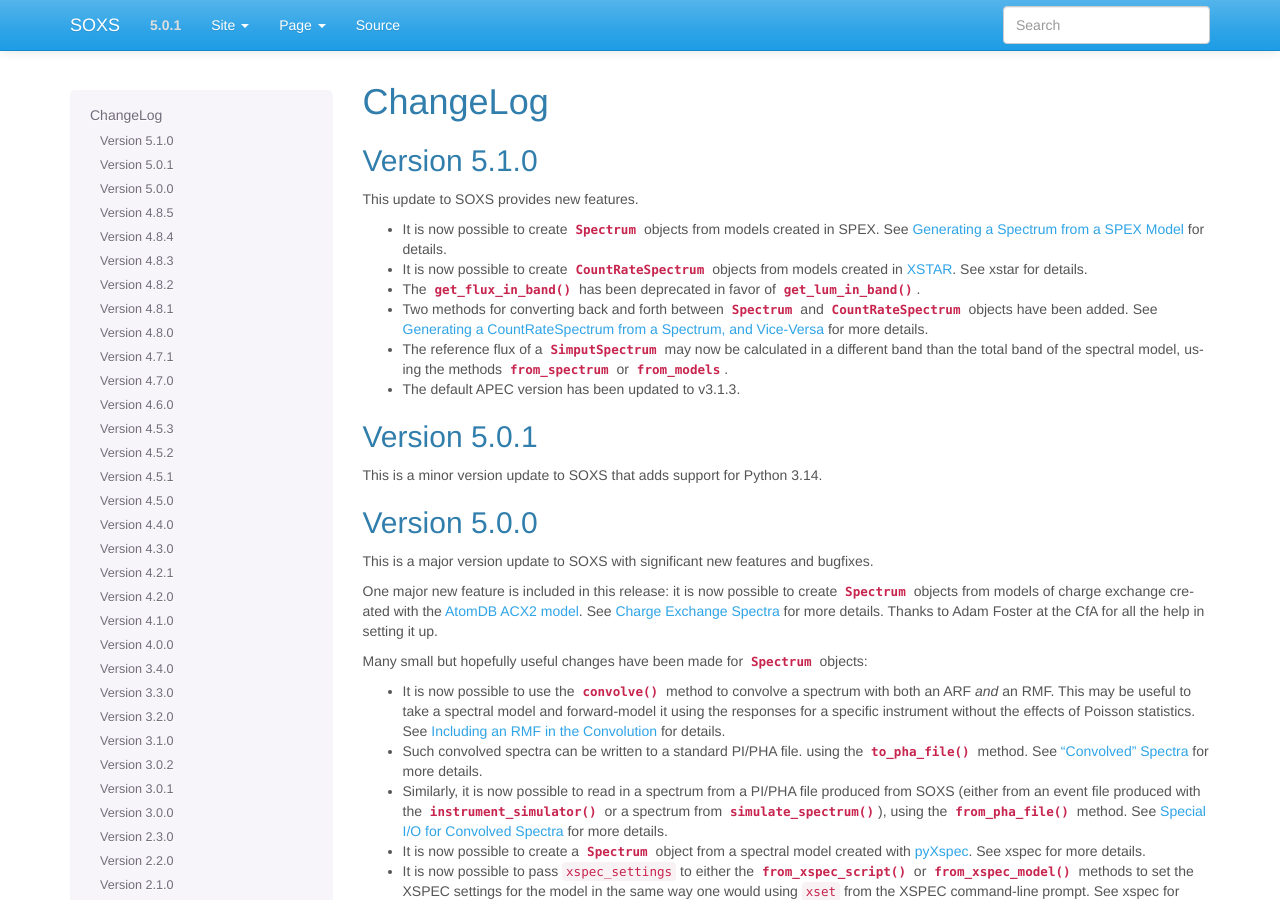
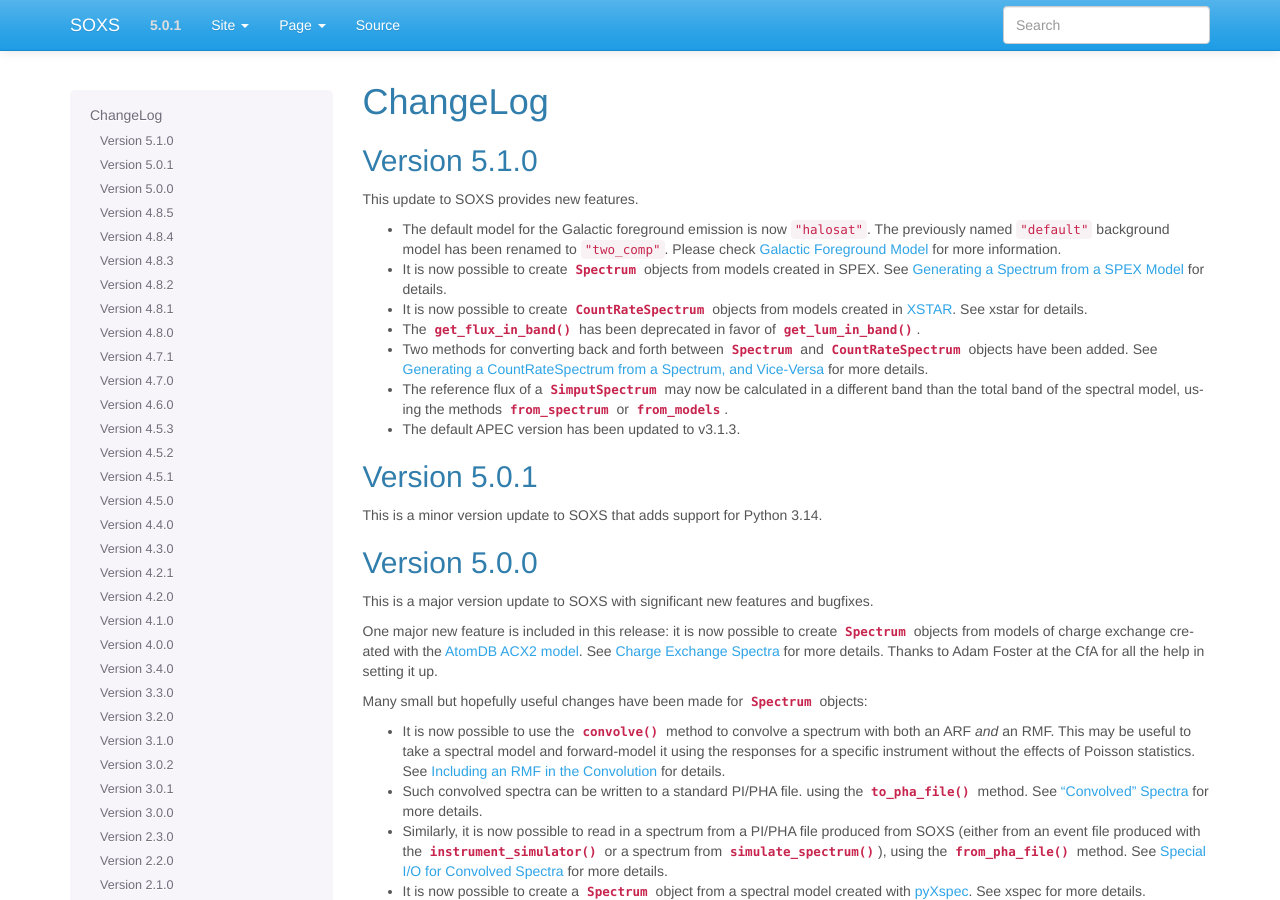
Before and after one commit to lynx-x-ray-observatory/soxs, a Sphinx documentation site: the page built from doc/source/changelog.rst, in a window 1280 px wide and 900 px high. Built offline with Sphinx 7.4.7, drawn with Linux system fonts in a browser that asks for light colours.

Commit message:
Changelog update

```diff
--- a/doc/source/changelog.rst
+++ b/doc/source/changelog.rst
@@ -8,6 +8,9 @@
 
 This update to SOXS provides new features.
 
+* The default model for the Galactic foreground emission is now ``"halosat"``. The
+  previously named ``"default"`` background model has been renamed to ``"two_comp"``.
+  Please check :ref:`foreground` for more information.
 * It is now possible to create :class:`~soxs.spectra.base.Spectrum` objects from models
   created in SPEX. See :ref:`spex-models` for details.
 * It is now possible to create :class:`~soxs.spectra.base.CountRateSpectrum` objects from
```
